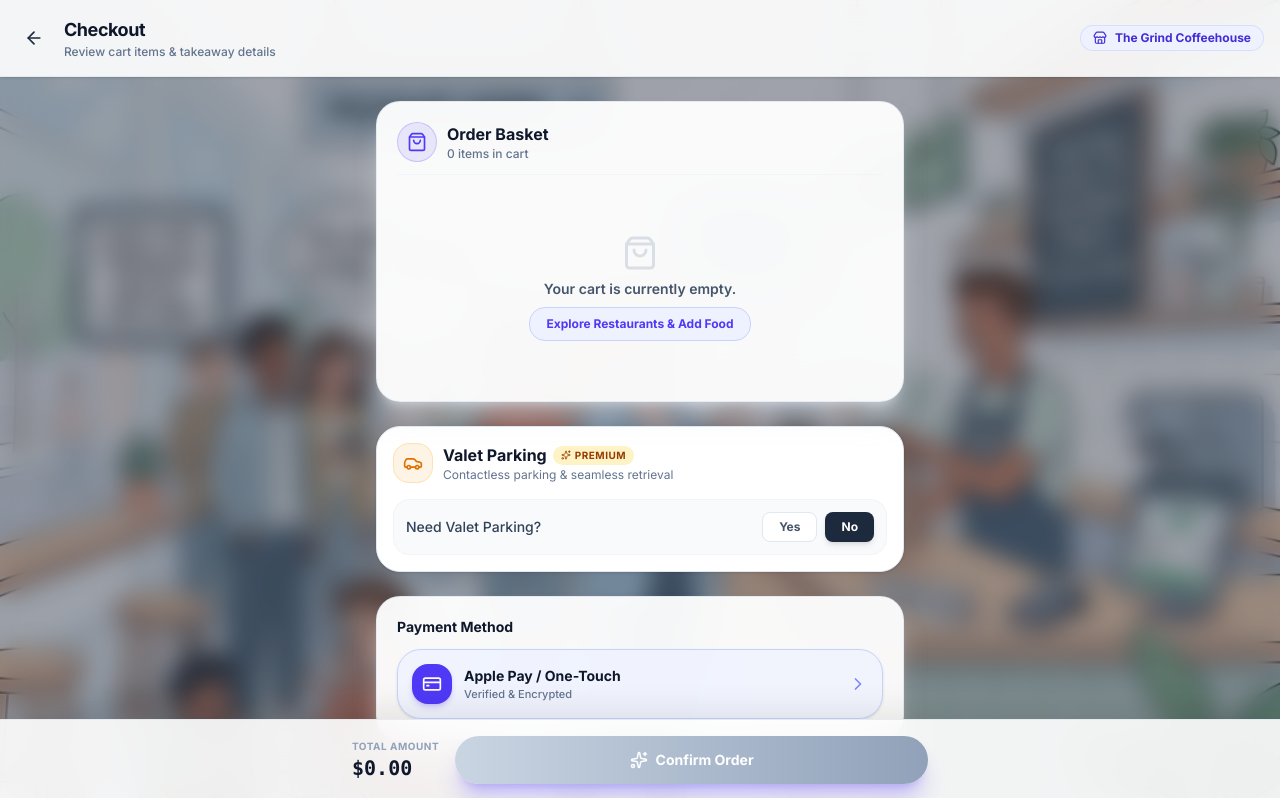
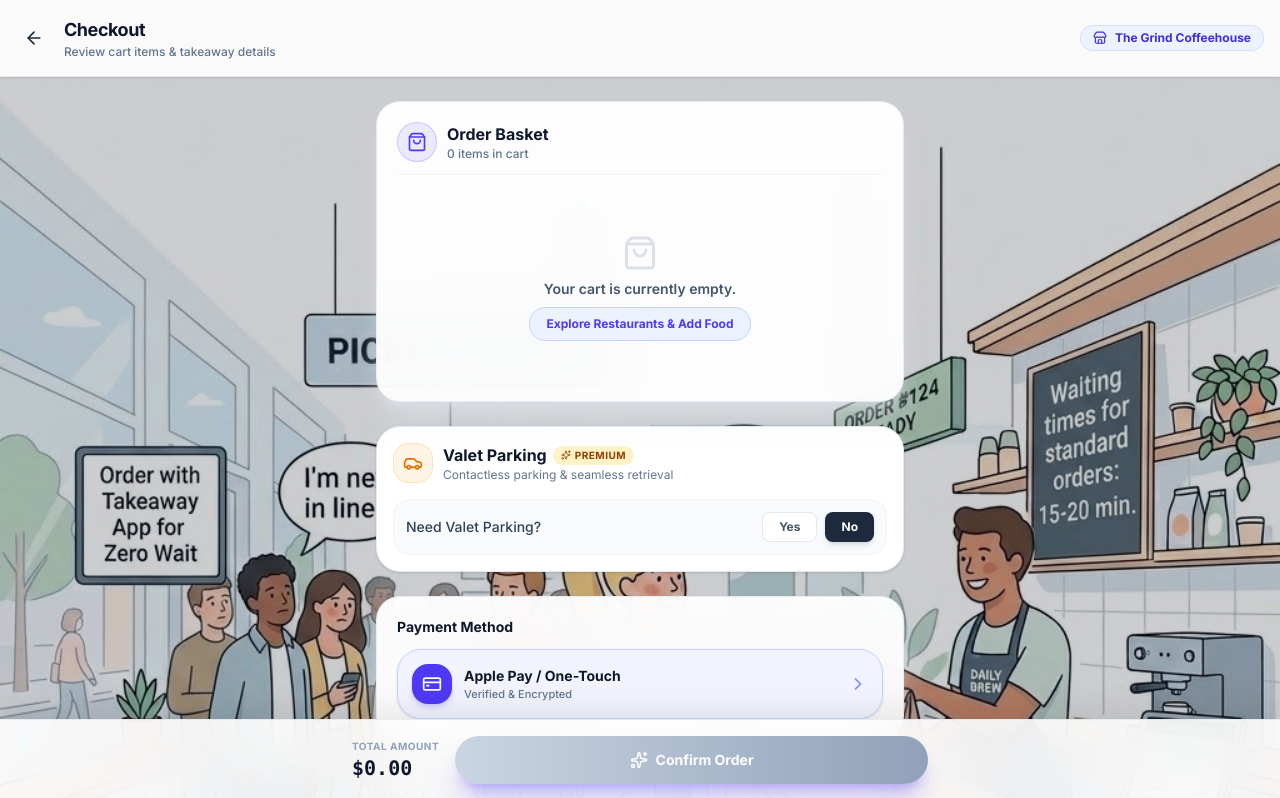
Before and after one commit to yashwanth29-web/takeaway-app, a React (Vite) app: page /checkout in a window 1280 px wide. Shown: the top 798 px of the page. Built offline with nearby package versions, Linux system fonts and the light colour scheme.

Commit message:
fix: Increase Checkout scroll clearance and restore sharp background image clarity

```diff
--- a/src/pages/Checkout.jsx
+++ b/src/pages/Checkout.jsx
@@ -94,7 +94,7 @@ export default function CheckoutPage() {
       className="min-h-screen flex flex-col relative bg-cover bg-center bg-fixed font-sans selection:bg-indigo-500/20"
       style={{ backgroundImage: "url('/bg-pickup.png')" }}
     >
-      <div className="absolute inset-0 bg-slate-900/40 backdrop-blur-md z-0 pointer-events-none" />
+      <div className="absolute inset-0 bg-slate-950/20 z-0 pointer-events-none" />
 
       {/* Header */}
       <header className="p-4 flex items-center justify-between bg-white/90 backdrop-blur-xl border-b border-slate-200/80 shadow-sm z-20 sticky top-0">
@@ -120,7 +120,7 @@ export default function CheckoutPage() {
       </header>
 
       {/* Main Form Content */}
-      <div className="p-4 sm:p-6 flex-1 max-w-xl mx-auto w-full space-y-6 relative z-10 pb-36">
+      <div className="p-4 sm:p-6 flex-1 max-w-xl mx-auto w-full space-y-6 relative z-10 pb-56 md:pb-64">
         {/* Order Summary & Interactive Cart Items Card */}
         <div className="bg-white/95 backdrop-blur-xl p-5 rounded-3xl shadow-xl shadow-slate-200/50 border border-slate-200/80 space-y-5">
           <div className="flex justify-between items-center border-b border-slate-100 pb-3">
```
